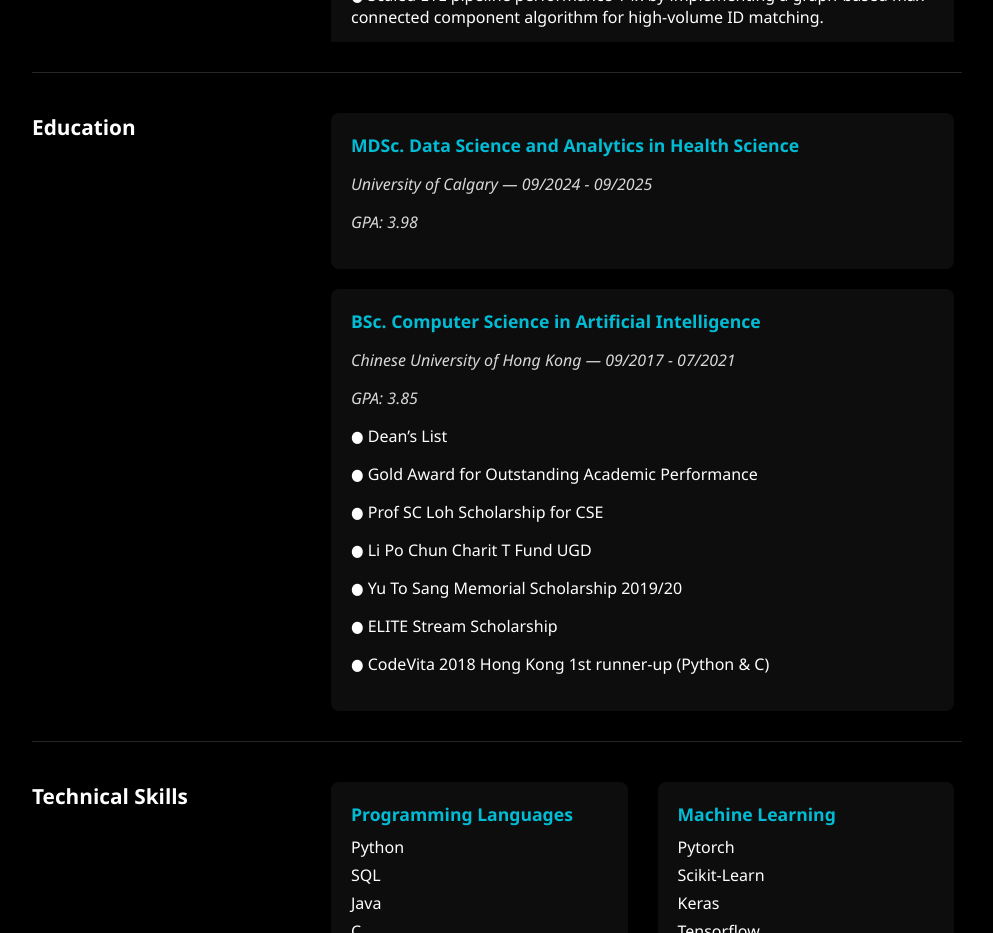
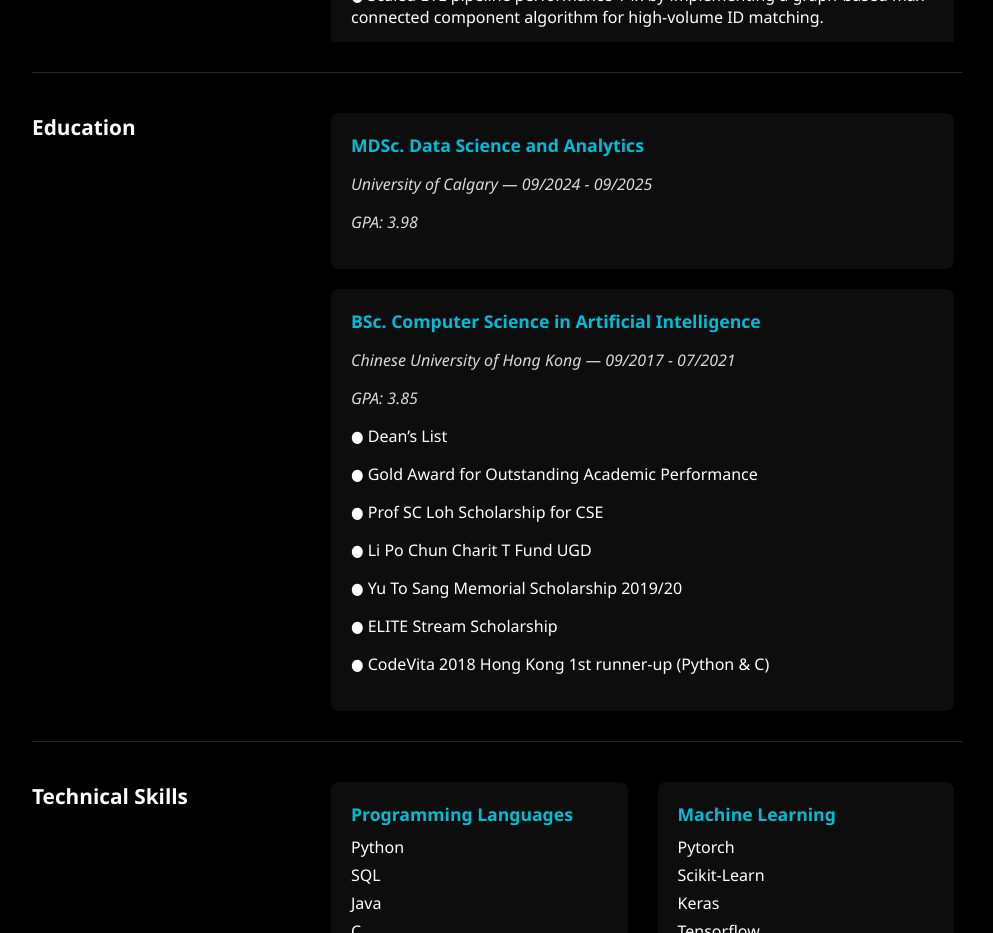
Before and after one commit to RyanStark223232/vue-personal-page, a Vue app: page / in a window 1280 px wide. Shown: the part 1560-2493 px from the top of the page, without its empty margins (143-1136 px from the left). Built offline with nearby package versions, Linux system fonts and the light colour scheme.

Commit message:
data update

```diff
--- a/src/data/data.ts
+++ b/src/data/data.ts
@@ -162,7 +162,7 @@
 
 export const education = [
   {
-    degreeName: 'MDSc. Data Science and Analytics in Health Science',
+    degreeName: 'MDSc. Data Science and Analytics',
     school: 'University of Calgary',
     period: '09/2024 - 09/2025',
     gpa: '3.98',
```
